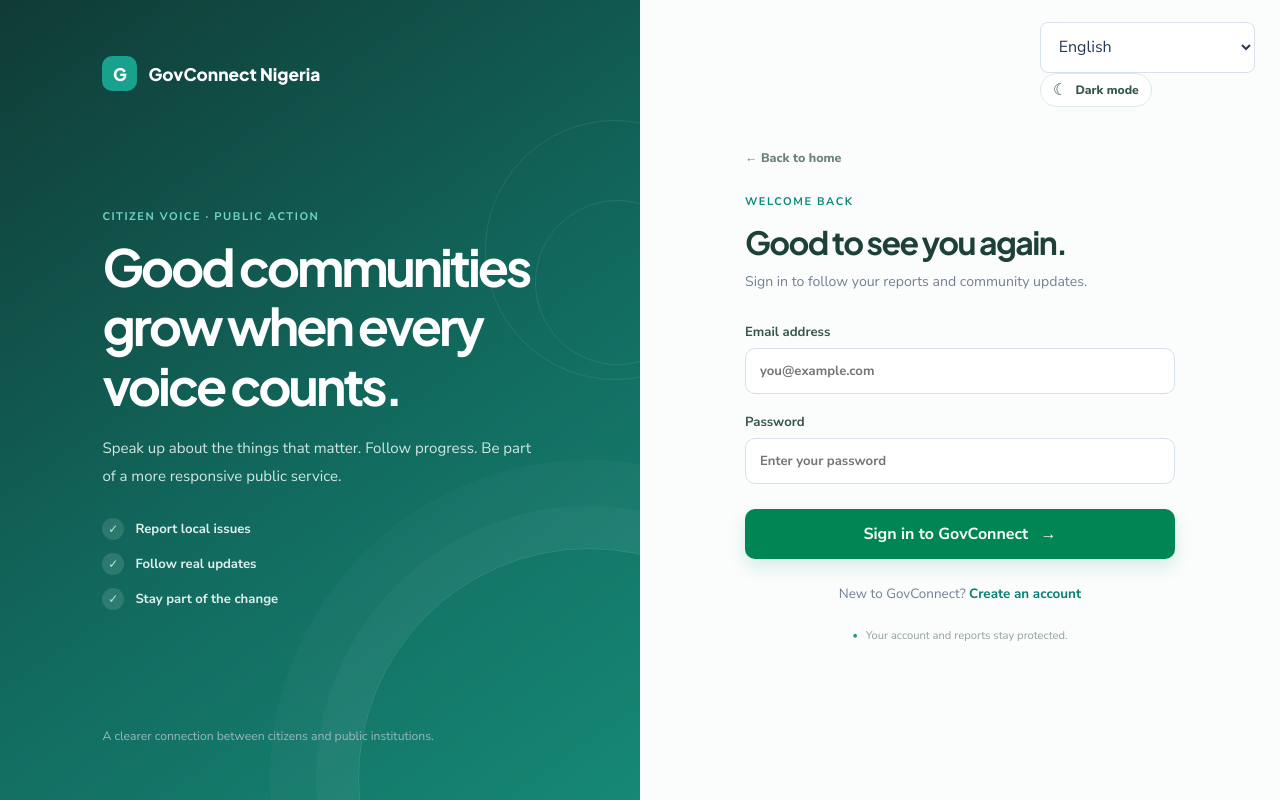
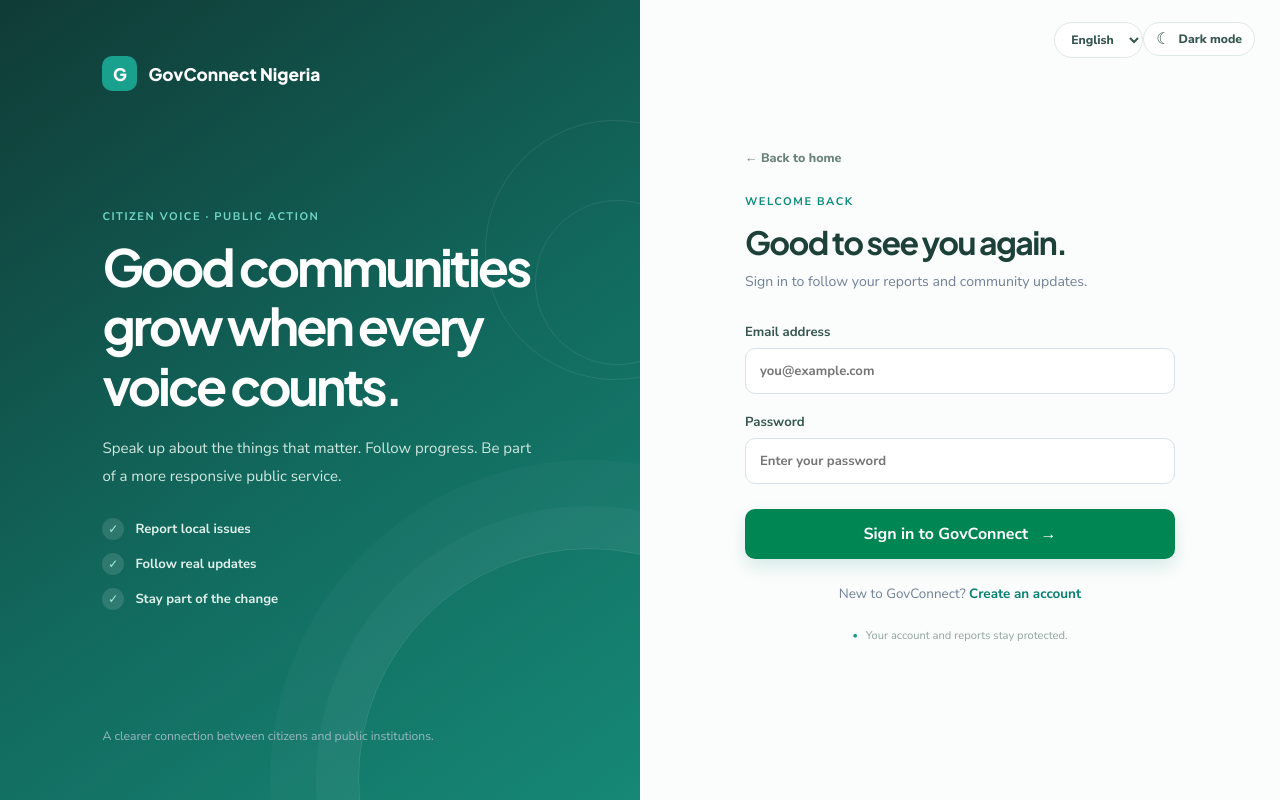
Before and after one commit to cikwom/govconnectx, a React (Vite) app in the folder frontend/: page /login in a window 1280 px wide. Built offline with nearby package versions, Linux system fonts and the light colour scheme; no server answers.

Commit message:
style(i18n): match language selector to theme controls

```diff
--- a/frontend/src/styles.css
+++ b/frontend/src/styles.css
@@ -45,6 +45,11 @@ h1,h2,h3,.brand,.stat-card strong,.role-line strong,.oversight-stat-grid strong{
 .theme-toggle{display:inline-flex;align-items:center;justify-content:center;gap:8px;border:1px solid #dfe9e5;border-radius:999px;padding:8px 12px;background:#fff;color:#35564f;font-size:.76rem;font-weight:800;white-space:nowrap;transition:background .18s,border-color .18s,transform .18s}
 .theme-toggle:hover{background:#eff8f5;border-color:#b8d9d0;transform:translateY(-1px)}
 .theme-toggle>span:first-child{font-size:1rem;line-height:1}
+.language-control{display:inline-flex;align-items:center}
+.language-control select{border:1px solid #dfe9e5;border-radius:999px;padding:8px 12px;background:#fff;color:#35564f;font:inherit;font-size:.76rem;font-weight:800;white-space:nowrap}
+.language-control select:focus-visible{outline:3px solid #087f70;outline-offset:2px}
+:root[data-theme="dark"] .language-control select{background:#203431;border-color:#36534b;color:#d8eee6}
+
 .home-page{min-height:100vh;overflow:hidden;background:#f8fbf9;color:#183b38}
 .home-nav{height:82px;width:min(1180px,90vw);margin:auto;display:flex;align-items:center;justify-content:space-between;gap:24px}
 .home-nav-actions{display:flex;align-items:center;gap:25px}
```
